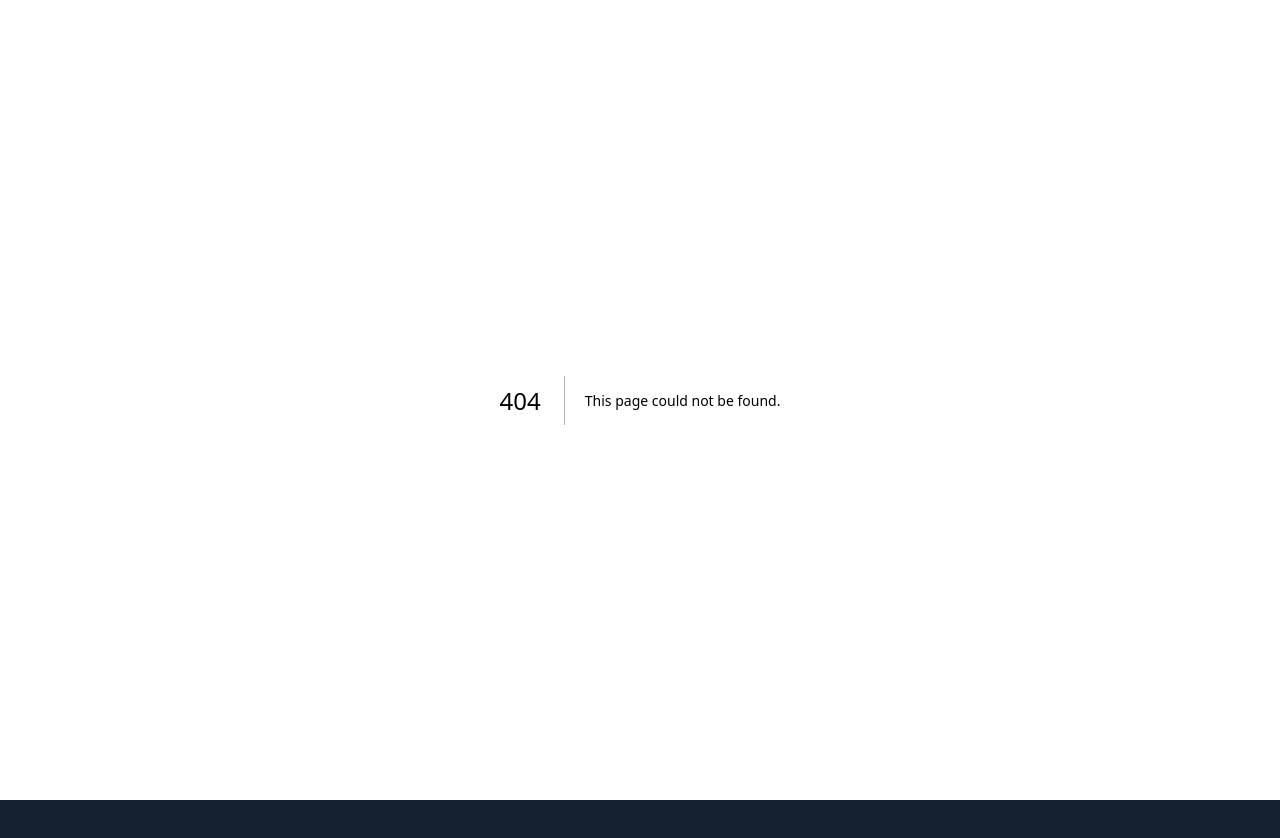
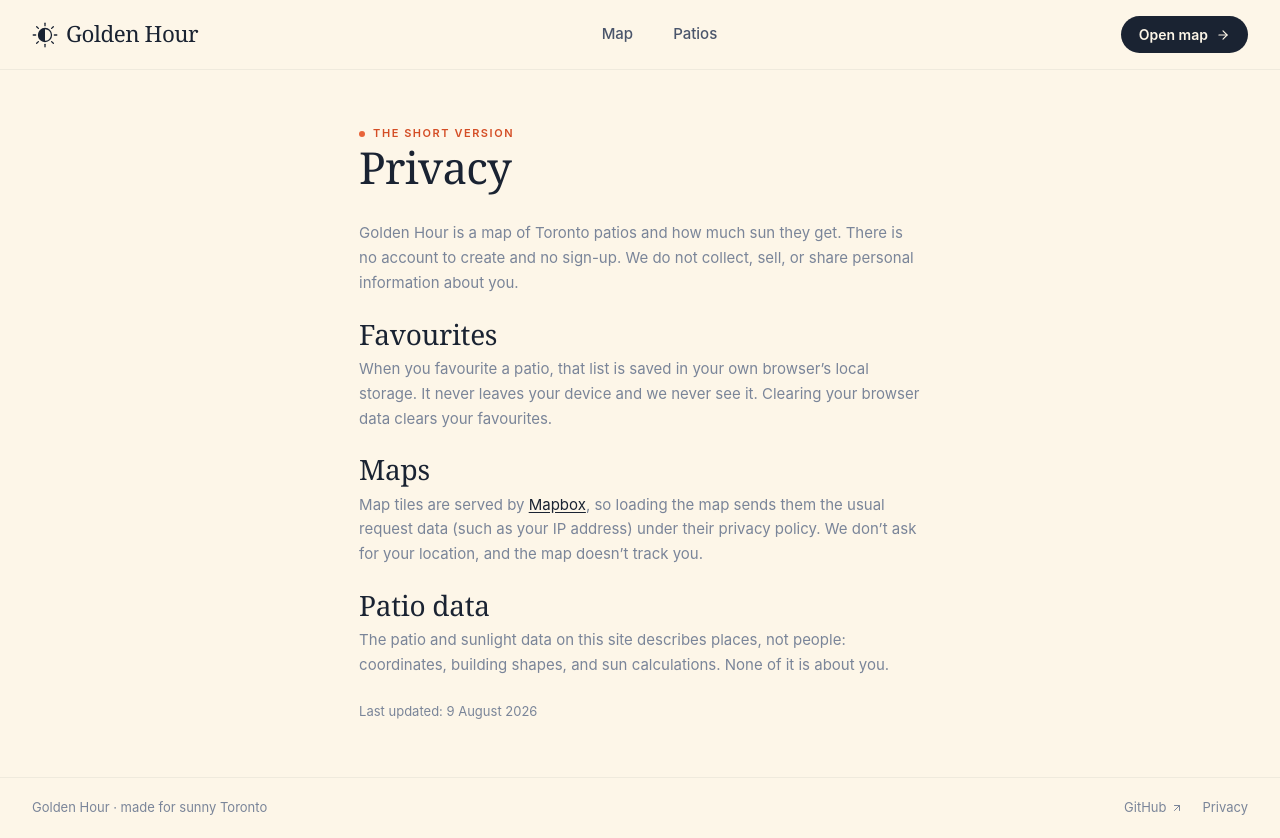
Before and after one commit to cmhrabi/patio-finder, a Next.js app: page /privacy in a window 1280 px wide. Before the commit this address had no page. Before the commit the page ends 800 px from the top, so only its background shows below. Built offline with nearby package versions, Linux system fonts and the light colour scheme.

Commit message:
remove nav links

```diff
--- /dev/null
+++ b/src/app/privacy/page.tsx
@@ -0,0 +1,74 @@
+import type { Metadata } from 'next';
+import { LandingNav } from '@/components/landing/LandingNav';
+import { LandingFooter } from '@/components/landing/LandingFooter';
+import { Eyebrow } from '@/components/Eyebrow';
+import { Heading } from '@/components/Heading';
+import styles from './privacy.module.css';
+
+export const metadata: Metadata = {
+  title: 'Privacy — Golden Hour',
+  description:
+    'Golden Hour collects no personal data. Favourites stay in your browser.',
+};
+
+export default function PrivacyPage() {
+  return (
+    <main className="bg-[var(--cream)] min-h-screen">
+      <LandingNav />
+
+      <article className={styles.root}>
+        <header className={styles.header}>
+          <Eyebrow accent>The short version</Eyebrow>
+          <Heading as="h1" size="display-md">
+            Privacy
+          </Heading>
+        </header>
+
+        <div className={styles.body}>
+          <section className={styles.section}>
+            <p>
+              Golden Hour is a map of Toronto patios and how much sun they get.
+              There is no account to create and no sign-up. We do not collect,
+              sell, or share personal information about you.
+            </p>
+          </section>
+
+          <section className={styles.section}>
+            <Heading size="display-sm">Favourites</Heading>
+            <p>
+              When you favourite a patio, that list is saved in your own
+              browser&rsquo;s local storage. It never leaves your device and we
+              never see it. Clearing your browser data clears your favourites.
+            </p>
+          </section>
+
+          <section className={styles.section}>
+            <Heading size="display-sm">Maps</Heading>
+            <p>
+              Map tiles are served by{' '}
+              <a href="https://www.mapbox.com/legal/privacy" target="_blank" rel="noreferrer noopener">
+                Mapbox
+              </a>
+              , so loading the map sends them the usual request data (such as
+              your IP address) under their privacy policy. We don&rsquo;t ask
+              for your location, and the map doesn&rsquo;t track you.
+            </p>
+          </section>
+
+          <section className={styles.section}>
+            <Heading size="display-sm">Patio data</Heading>
+            <p>
+              The patio and sunlight data on this site describes places, not
+              people: coordinates, building shapes, and sun calculations. None
+              of it is about you.
+            </p>
+          </section>
+
+          <p className={styles.updated}>Last updated: 9 August 2026</p>
+        </div>
+      </article>
+
+      <LandingFooter />
+    </main>
+  );
+}
--- /dev/null
+++ b/src/app/privacy/privacy.module.css
@@ -0,0 +1,49 @@
+.root {
+  max-width: 62ch;
+  margin: 0 auto;
+  padding: var(--space-9) var(--space-7);
+  font-family: var(--font-body);
+  color: var(--ink);
+}
+
+.header {
+  display: flex;
+  flex-direction: column;
+  gap: var(--space-1);
+  margin-bottom: var(--space-7);
+}
+
+.body {
+  display: flex;
+  flex-direction: column;
+  gap: var(--space-6);
+}
+
+.section {
+  display: flex;
+  flex-direction: column;
+  gap: var(--space-2);
+}
+
+.section p {
+  font-size: 15px;
+  line-height: 1.65;
+  color: var(--ink-mute);
+}
+
+.section a {
+  color: var(--ink);
+  text-decoration: underline;
+  text-underline-offset: 2px;
+}
+
+.updated {
+  font-size: 13px;
+  color: var(--ink-mute);
+}
+
+@media (max-width: 720px) {
+  .root {
+    padding: var(--space-7) var(--space-4);
+  }
+}
--- a/src/components/landing/BrightestSix.module.css
+++ b/src/components/landing/BrightestSix.module.css
@@ -3,6 +3,7 @@
   max-width: 1320px;
   margin: 0 auto;
   border-top: 1px solid var(--hairline-2);
+  scroll-margin-top: var(--space-7);
 }
 
 .header {
--- a/src/components/landing/BrightestSix.tsx
+++ b/src/components/landing/BrightestSix.tsx
@@ -14,7 +14,7 @@ type Props = {
 
 export function BrightestSix({ venues }: Props) {
   return (
-    <section className={styles.root}>
+    <section id="brightest-six" className={styles.root}>
       <header className={styles.header}>
         <div className={styles.headerCopy}>
           <Eyebrow accent>Sunny right now</Eyebrow>
--- a/src/components/landing/LandingFooter.tsx
+++ b/src/components/landing/LandingFooter.tsx
@@ -12,8 +12,7 @@ export function LandingFooter() {
         <Link href="https://github.com" target="_blank" rel="noreferrer noopener" className={styles.link}>
           GitHub <ArrowUpRight size={12} aria-hidden="true" />
         </Link>
-        <Link href="#" className={styles.link}>Patio data</Link>
-        <Link href="#" className={styles.link}>Privacy</Link>
+        <Link href="/privacy" className={styles.link}>Privacy</Link>
       </nav>
     </footer>
   );
--- a/src/components/landing/LandingNav.tsx
+++ b/src/components/landing/LandingNav.tsx
@@ -8,9 +8,7 @@ import styles from './LandingNav.module.css';
 
 const NAV_LINKS: Array<{ label: string; href: string }> = [
   { label: 'Map', href: '/map' },
-  { label: 'Patios', href: '#' },
-  { label: 'Favourites', href: '#' },
-  { label: 'About', href: '#' },
+  { label: 'Patios', href: '/#brightest-six' },
 ];
 
 export function LandingNav() {
```
Also changed, not shown: 1 other file (tests, documents, lock files or other folders).
